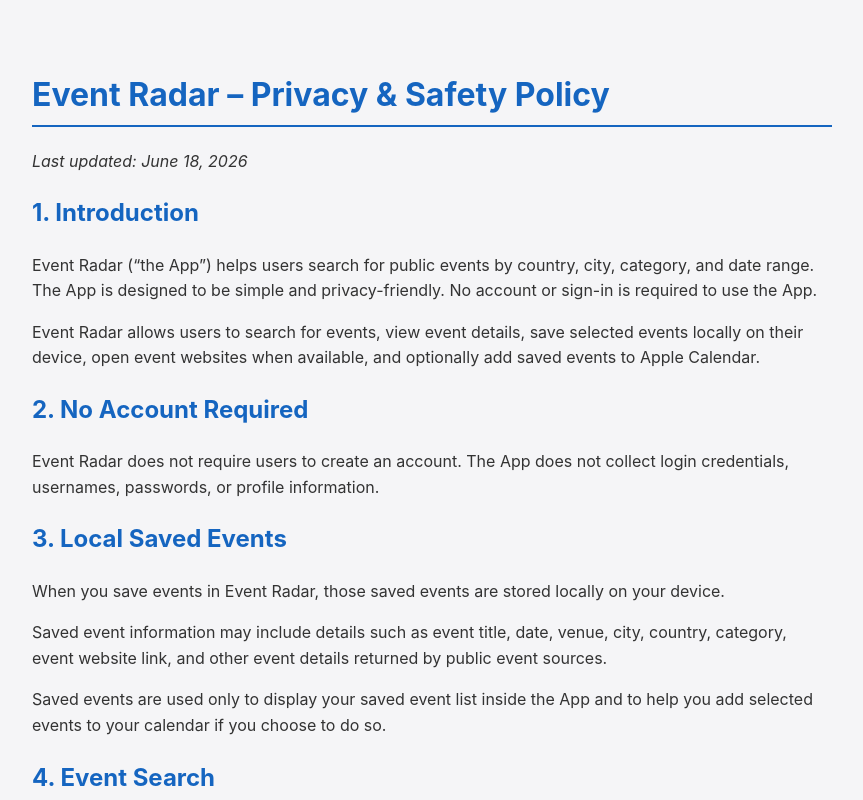
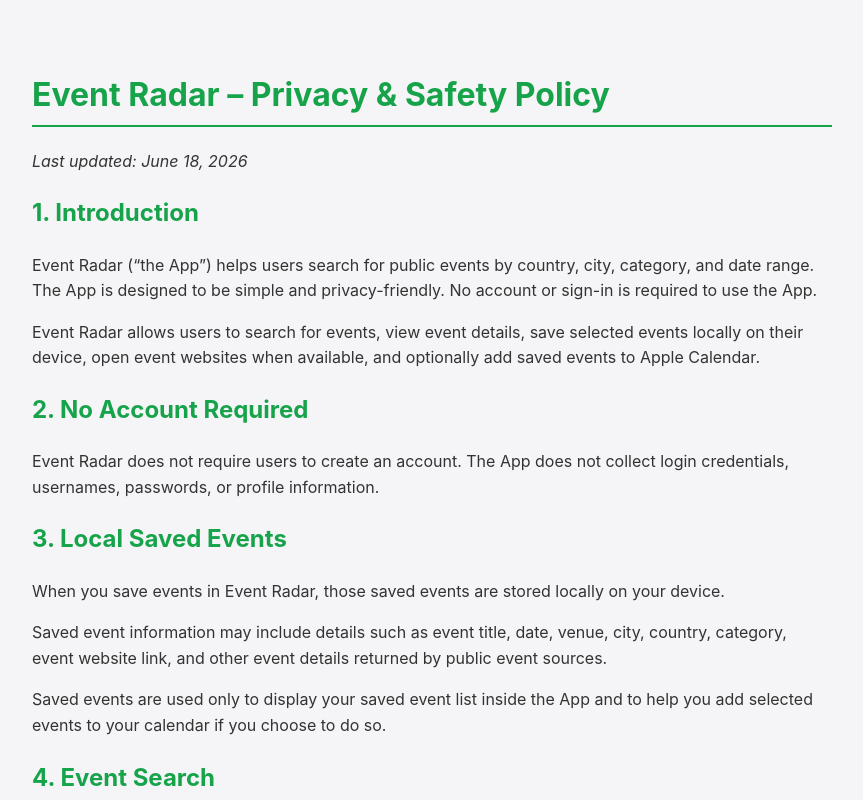
Before and after one commit to thegreenportfolio/eventradar, a plain HTML site: page privacy.html in a window 1280 px wide. Shown: the top 800 px of the page, without its empty margins (208-1071 px from the left). Drawn offline with Linux system fonts and the light colour scheme.

Commit message:
Update privacy.html

```diff
--- a/privacy.html
+++ b/privacy.html
@@ -19,11 +19,11 @@
       padding: 1rem;
     }
 h1, h2 {
-  color: #1565C0;
+  color: #16a34a;
 }
 
 h1 {
-  border-bottom: 2px solid #1565C0;
+  border-bottom: 2px solid #16a34a;
   padding-bottom: 0.3rem;
 }
 
```
